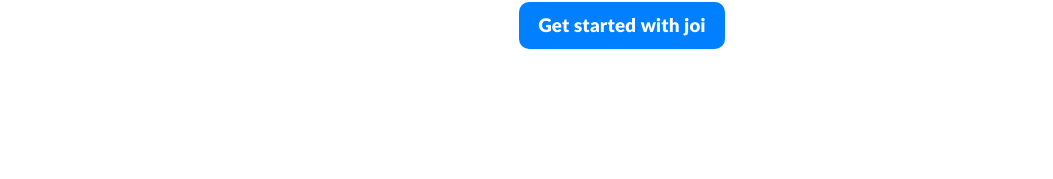
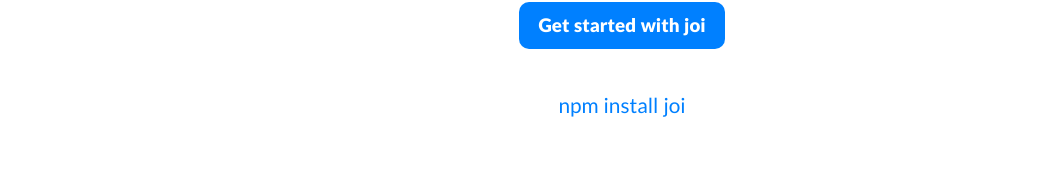
Before and after one commit to hapijs/joi.dev, a Nuxt app: page / in a window 1280 px wide. Shown: the part 284-463 px from the top of the page, without its empty margins (18-1071 px from the left). Built offline with nearby package versions, Linux system fonts and the light colour scheme.

Commit message:
chore: updated index to include joi npm anchor

```diff
--- a/pages/index.vue
+++ b/pages/index.vue
@@ -9,6 +9,9 @@
       </div>
       <a class="index-button" href="/api" aria-label="get-started-button"
         >Get started with joi</a
+      >
+      <a href="https://www.npmjs.com/package/joi" target="_blank"
+        >npm install joi</a
       >
     </section>
   </main>
```
